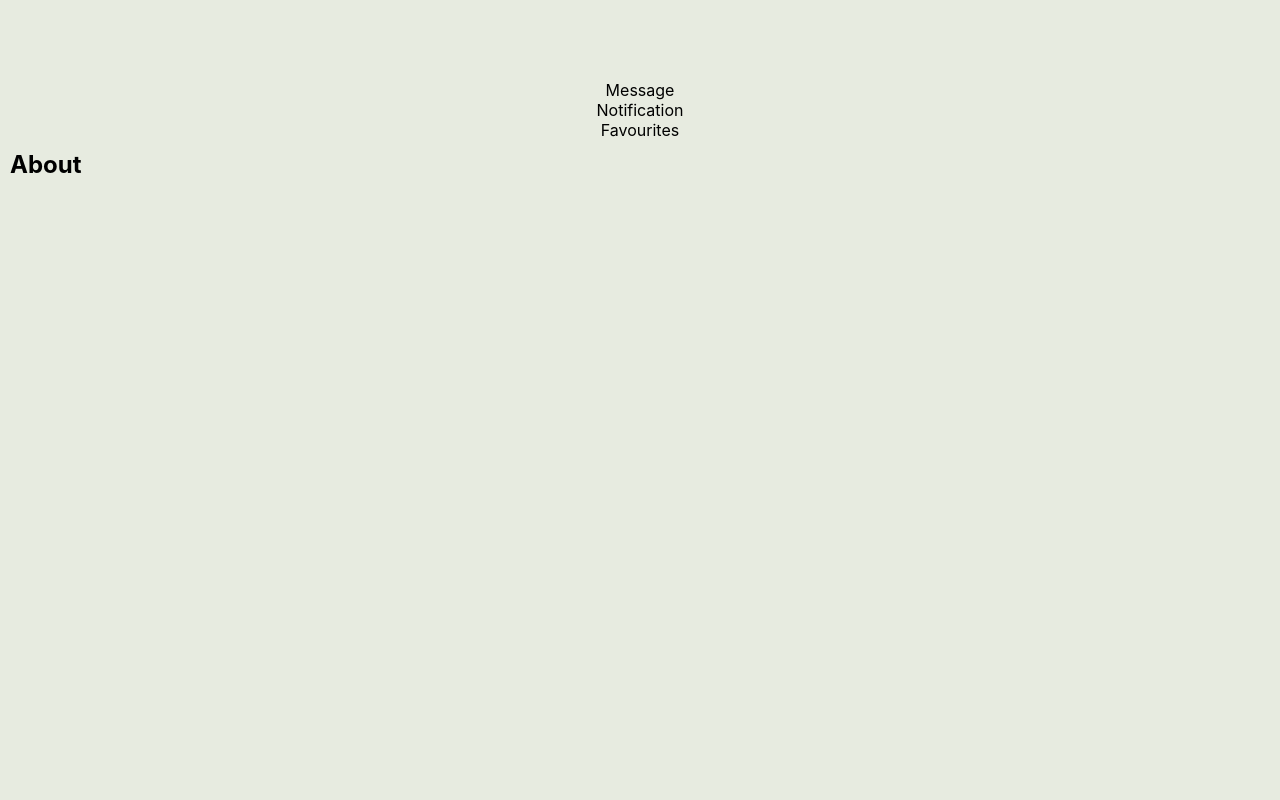
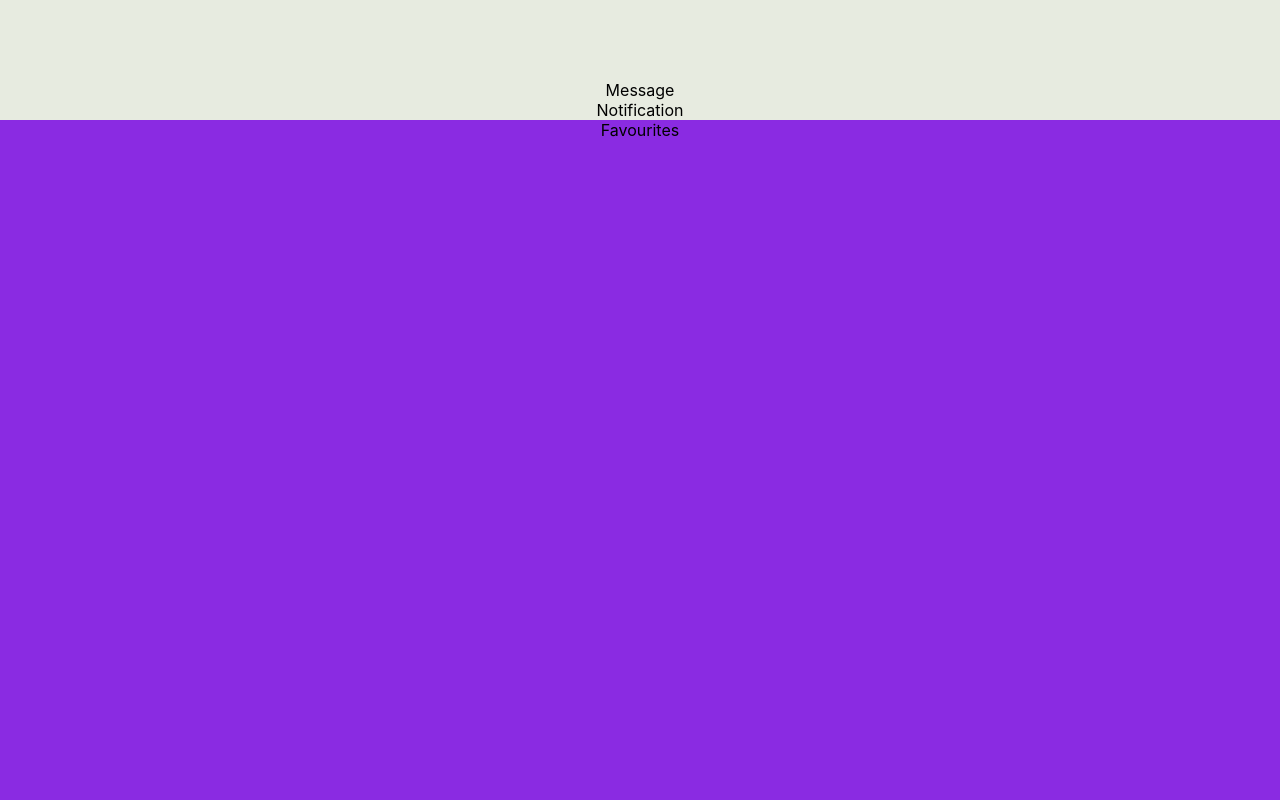
Before and after one commit to MrKwaza220/sell-buy-app, a React (Create React App) app: page / in a window 1280 px wide. Shown: the part 800-1600 px from the top of the page. Built offline with nearby package versions, Linux system fonts and the light colour scheme.

Commit message:
added height

```diff
--- a/src/components/favourites/Favourites.css
+++ b/src/components/favourites/Favourites.css
@@ -1,3 +1,4 @@
-#favourites{
+#userfavourites{
     background-color: blueviolet;
+    height: 50rem;
 }
```
